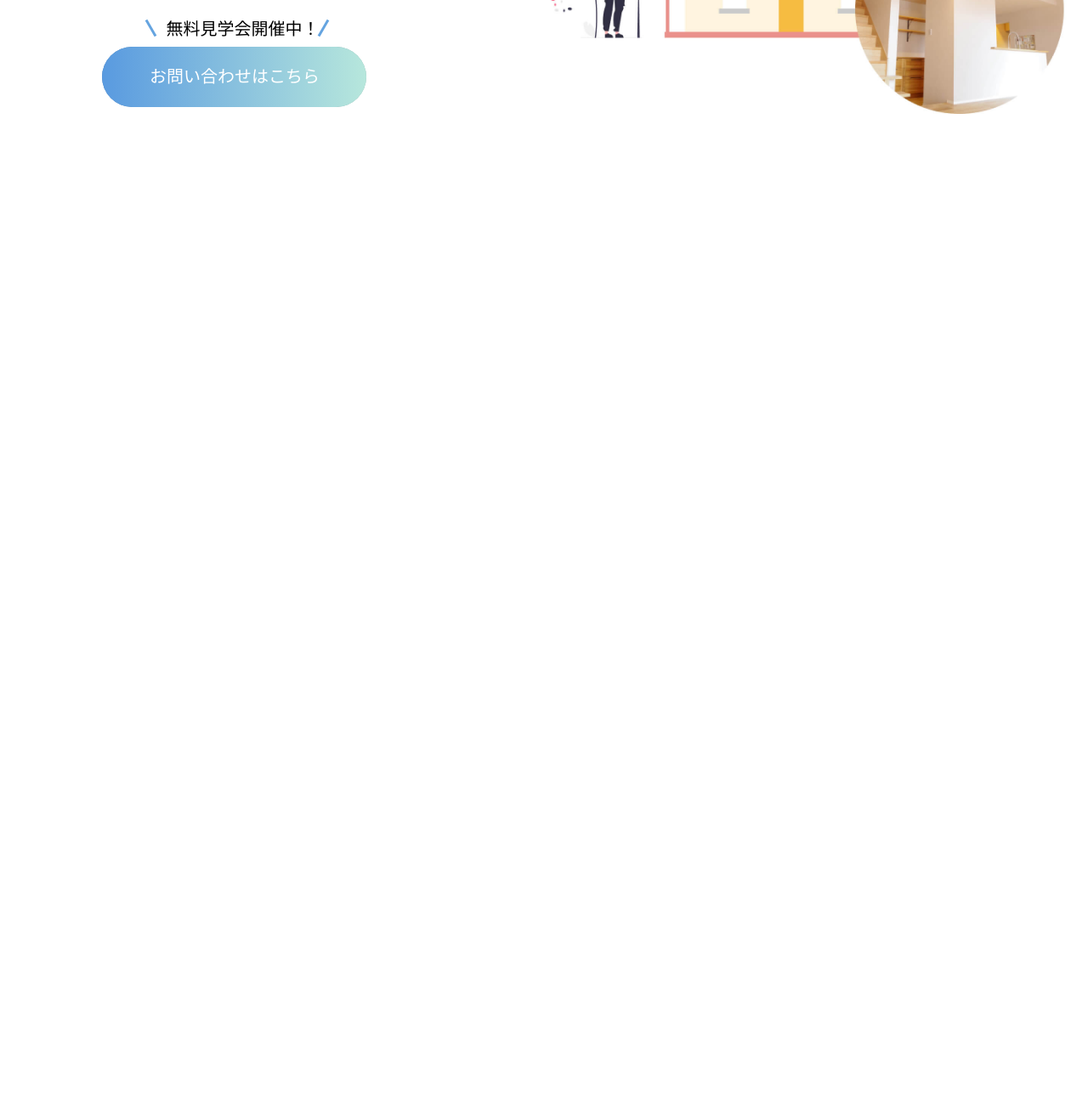
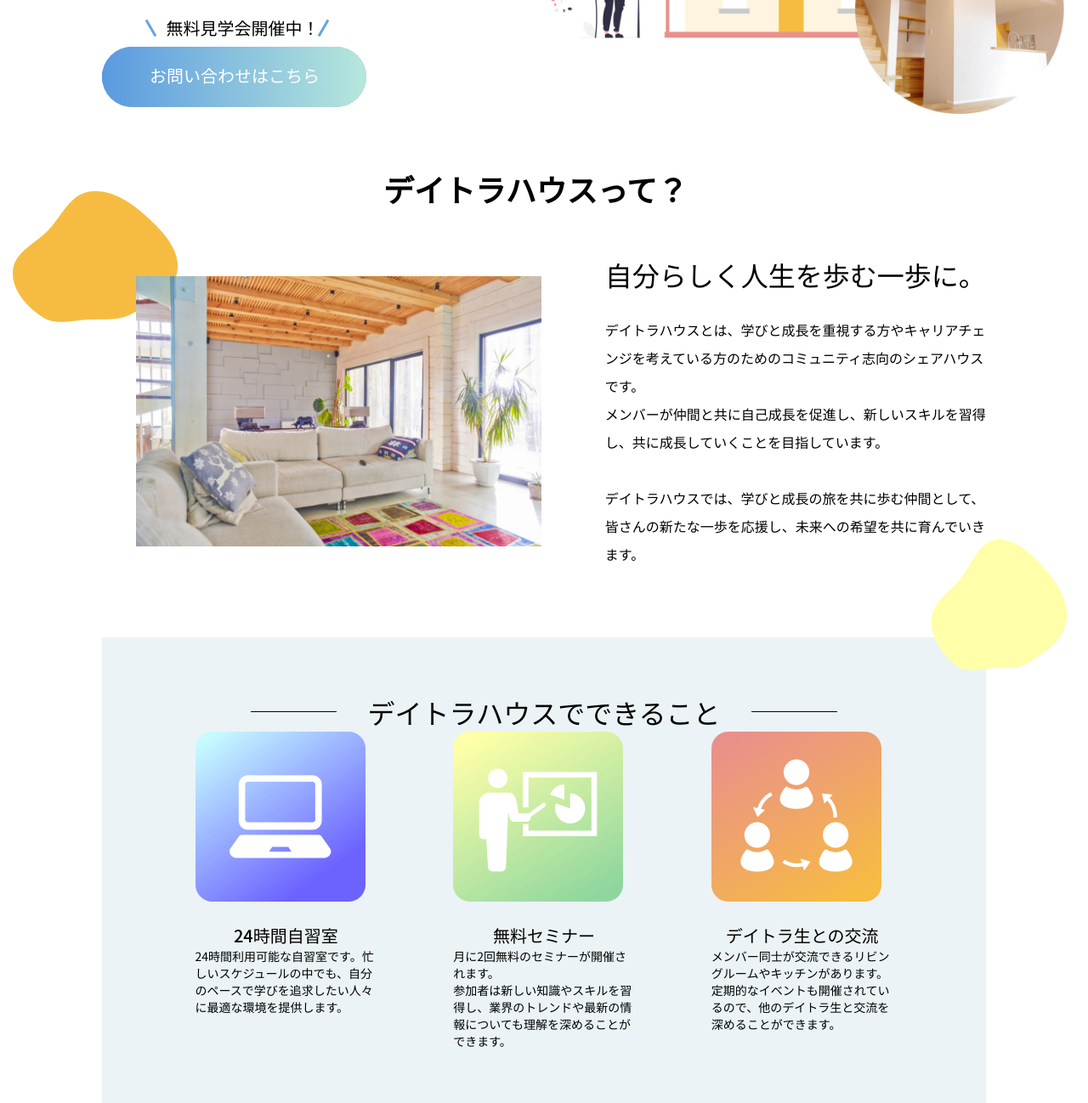
Before and after one commit to Atsusan/daytra_house_project, a website: page dev/src/index.html in a window 1280 px wide. Shown: the part 500-1798 px from the top of the page at 85% size. Before the commit the page ends 800 px from the top, so only its background shows below. Drawn offline with nearby package versions, Linux system fonts and the light colour scheme; files that its build step writes are made by us from their sources.

Commit message:
[update] aboutセクション構築完了

```diff
--- /dev/null
+++ b/dev/src/assets/sass/component/_c-secondHeading.scss
@@ -0,0 +1,14 @@
+@use '../global' as g;
+
+.c-secondHeading {
+    font-size: 3.6rem;
+    font-weight: 700;
+    line-height: normal;
+    color: g.$text-color;
+    text-align: center;
+    margin-left: -2rem;
+    @include g.mq(sp) {
+        font-size: 2.4rem;
+        margin-left: 0;
+    }
+}
--- a/dev/src/assets/sass/component/_index.scss
+++ b/dev/src/assets/sass/component/_index.scss
@@ -1,2 +1,3 @@
 @use "c-roundBtn";
 @use "c-sns";
+@use "c-secondHeading";
--- a/dev/src/assets/sass/foundation/_base.scss
+++ b/dev/src/assets/sass/foundation/_base.scss
@@ -21,9 +21,9 @@ a {
     color: inherit;
 }
 
-@media screen and (min-width: 769px) and (max-width: 1180px) {
+@media screen and (min-width: 769px) and (max-width: 1280px) {
     html {
-        font-size: calc(1000vw / 1180);
+        font-size: calc(1000vw / 1280);
     }
 }
 
--- a/dev/src/assets/sass/global/_variables.scss
+++ b/dev/src/assets/sass/global/_variables.scss
@@ -24,7 +24,7 @@ $lh-base: 1.6; // ベース行間
 
 // レイアウト
 $inner-width: 1100px; // インナー幅サイズ
-$sp-width: 768px; // スマホサイズ
+$sp-width: 769px; // スマホサイズ
 
 // ブレークポイント
 $breakpoints: (
--- /dev/null
+++ b/dev/src/assets/sass/project/_about.scss
@@ -0,0 +1,198 @@
+@use '../global' as g;
+
+.p-about {
+    margin-top: 6.2rem;
+    overflow-x: hidden;
+    @include g.mq(sp) {
+        margin-top: 6.4rem;
+    }
+
+    &__inner {
+        position: relative;
+    }
+
+    &__sectionBox {
+        //
+    }
+
+    &__col {
+        margin-top: 5.2rem;
+        display: flex;
+        align-items: center;
+        gap: 7.5rem;
+        margin-left: 4rem;
+        position: relative;
+        @include g.mq(sp) {
+            flex-direction: column;
+            gap: 4.5rem;
+            margin-left: 0;
+            margin-top: 3.1rem;
+        }
+    }
+
+    &__colImgBox {
+        max-width: 48.7rem;
+        width: 100%;
+        @include g.mq(sp) {
+            margin-left: calc(50% - 50vw);
+            margin-right: calc(50% - 50vw);
+            width: 100vw;
+        }
+    }
+
+    &__colImg {
+        width: 100%;
+    }
+
+    &__colContents {
+        max-width: 50rem;
+    }
+
+    &__colTitle {
+        font-size: 3.2rem;
+        font-weight: 400;
+        line-height: normal;
+        color: g.$text-color;
+        @include g.mq(sp) {
+            font-size: 2rem;
+        }
+    }
+
+    &__colText {
+        margin-top: 2.6rem;
+        font-size: 1.6rem;
+        font-weight: 400;
+        line-height: 3.3rem;
+        color: g.$text-color;
+        @include g.mq(sp) {
+            font-size: 1.4rem;
+            margin-top: 1.4rem;
+        }
+    }
+
+    &__colBgImg {
+        max-width: 19.4rem;
+        width: 100%;
+        position: absolute;
+        top: -7.5rem;
+        left: -14.5rem;
+        z-index: -1;
+    }
+
+    &__listArea {
+        background-color: g.$base-color;
+        padding: 6.5rem 2% 5.1rem;
+        margin-top: 8.1rem;
+        position: relative;
+        @include g.mq(sp) {
+            padding: 3.5rem 2% 5.6rem;
+            margin-top: 2.8rem;
+        }
+    }
+
+    &__listHeading {
+        text-align: center;
+        font-size: 3.2rem;
+        font-weight: 500;
+        line-height: normal;
+        color: g.$text-color;
+        position: relative;
+        display: flex;
+        justify-content: center;
+        align-items: center;
+        gap: 3.6rem;
+        @include g.mq(sp) {
+            font-size: 2rem;
+        }
+
+        &::before,&::after {
+            content: "";
+            display: block;
+            height: 1px;
+            width: 10.1rem;
+            background-color: g.$text-color;
+            @include g.mq(sp) {
+                display: none;
+            }
+        }
+
+        &::before {
+            left: 0;
+        }
+
+        &::after {
+            right: 0;
+        }
+    }
+
+    &__list {
+        margin-top: 6.5rem;
+        display: flex;
+        justify-content: center;
+        gap: 9rem;
+        max-width: 82.1rem;
+        margin: 0 auto;
+        @include g.mq(sp) {
+            margin-top: 3.5rem;
+            gap: 6rem;
+            flex-direction: column;
+        }
+    }
+
+    &__item {
+        flex: 1;
+        display: flex;
+        flex-direction: column;
+        min-height: 38.6rem;
+        @include g.mq(sp) {
+            min-height: unset;
+        }
+    }
+
+    &__head {
+        max-width: 20rem;
+        width: 100%;
+        @include g.mq(sp) {
+            margin:  0 auto;
+        }
+    }
+
+    &__headImg {
+        width: 100%;
+    }
+
+    &__body {
+        margin-top: 2.5rem;
+        @include g.mq(sp) {
+            margin-top: 2.4rem;
+        }
+    }
+
+    &__bodyTitle {
+        font-size: 2rem;
+        font-weight: 500;
+        line-height: normal;
+        color: g.$text-color;
+        text-align: center;
+    }
+
+    &__bodyText {
+        margin-top: 1.3rem;
+        font-size: 1.4rem;
+        font-weight: 400;
+        line-height: normal;
+        color: g.$text-color;
+        margin: 0 auto;
+        @include g.mq(sp) {
+            max-width: 25.4rem;
+        }
+    }
+
+    &__listBgImg {
+        max-width: 15.9rem;
+        width: 100%;
+        position: absolute;
+        right: -9.1%;
+        top: -21%;
+    }
+}
--- a/dev/src/assets/sass/project/_index.scss
+++ b/dev/src/assets/sass/project/_index.scss
@@ -1,3 +1,4 @@
 @use "header";
 @use "drower";
 @use "mv";
+@use "about";
--- a/dev/src/index.html
+++ b/dev/src/index.html
@@ -149,7 +149,8 @@
                             <h2 class="p-mv__mainText">
                                 デイトラハウス<span class="p-mv__mainTextSp">で</span>
                                 <br>
-                                <span class="p-mv__mainTextLarge">仲間と共にWebスキル</span><span class="p-mv__mainTextSp">を</span>
+                                <span class="p-mv__mainTextLarge">仲間と共にWebスキル</span><span
+                                    class="p-mv__mainTextSp">を</span>
                                 <br>
                                 身につけよう！
                             </h2>
@@ -197,6 +198,82 @@
             <img src="./assets/images/mv-bg-sp1.png" alt="" class="p-mv__bgImgRightSP u-dispNone--PO">
         </section>
         <!-- ▲ p-mv -->
+
+        <!-- ▼ p-about -->
+        <section class="l-section p-about">
+            <div class="l-inner p-about__inner">
+                <div class="p-about__sectionBox">
+                    <h2 class="c-secondHeading">デイトラハウスって？</h2>
+                </div>
+                <div class="p-about__col">
+                    <div class="p-about__colImgBox">
+                        <img src="./assets/images/about-img.jpg" alt="自分らしく人生を歩む一歩に。" class="p-about__colImg"
+                            width="974" height="650">
+                    </div>
+                    <div class="p-about__colContents">
+                        <h3 class="p-about__colTitle">
+                            自分らしく人生を歩む一歩に。
+                        </h3>
+                        <p class="p-about__colText">
+                            デイトラハウスとは、学びと成長を重視する方やキャリアチェンジを考えている方のためのコミュニティ志向のシェアハウスです。
+                            <br>
+                            メンバーが仲間と共に自己成長を促進し、新しいスキルを習得し、共に成長していくことを目指しています。
+                            <br>
+                            <br>
+                            デイトラハウスでは、学びと成長の旅を共に歩む仲間として、皆さんの新たな一歩を応援し、未来への希望を共に育んでいきます。
+                        </p>
+                    </div>
+                    <img src="./assets/images/about-bg1.png" alt="" class="p-about__colBgImg u-dispNone--PU" width="388" height="308">
+                </div>
+                <div class="p-about__listArea">
+                    <h3 class="p-about__listHeading">デイトラハウスでできること</h3>
+                    <ul class="p-about__list">
+                        <li class="p-about__item">
+                            <div class="p-about__head">
+                                <img src="./assets/images/about-item1.png" alt="24時間自習室" class="p-about__headImg"
+                                    width="400" height="400">
+                            </div>
+                            <div class="p-about__body">
+                                <h4 class="p-about__bodyTitle">24時間自習室</h4>
+                                <p class="p-about__bodyText">
+                                    24時間利用可能な自習室です。忙しいスケジュールの中でも、自分のペースで学びを追求したい人々に最適な環境を提供します。
+                                </p>
+                            </div>
+                        </li>
+                        <li class="p-about__item">
+                            <div class="p-about__head">
+                                <img src="./assets/images/about-item2.png" alt="無料セミナー" class="p-about__headImg"
+                                    width="400" height="400">
+                            </div>
+                            <div class="p-about__body">
+                                <h4 class="p-about__bodyTitle">無料セミナー</h4>
+                                <p class="p-about__bodyText">
+                                    月に2回無料のセミナーが開催されます。
+                                    <br>
+                                    参加者は新しい知識やスキルを習得し、業界のトレンドや最新の情報についても理解を深めることができます。
+                                </p>
+                            </div>
+                        </li>
+                        <li class="p-about__item">
+                            <div class="p-about__head">
+                                <img src="./assets/images/about-item3.png" alt="デイトラ生との交流" class="p-about__headImg"
+                                    width="400" height="400">
+                            </div>
+                            <div class="p-about__body">
+                                <h4 class="p-about__bodyTitle">デイトラ生との交流</h4>
+                                <p class="p-about__bodyText">
+                                    メンバー同士が交流できるリビングルームやキッチンがあります。定期的なイベントも開催されているので、他のデイトラ生と交流を深めることができます。
+                                </p>
+                            </div>
+                        </li>
+                    </ul>
+                    <img src="./assets/images/about-bg2.png" alt="" class="p-about__listBgImg u-dispNone--PU" width="318" height="308">
+                </div>
+            </div>
+        </section>
+
+        <!-- ▲ p-about -->
+
     </main>
     <!-- ▲ main -->
 
```
Also changed, not shown: dev/src/compornent.html (+5 -0 lines), dev/src/assets/images/about-img.jpg (added).
